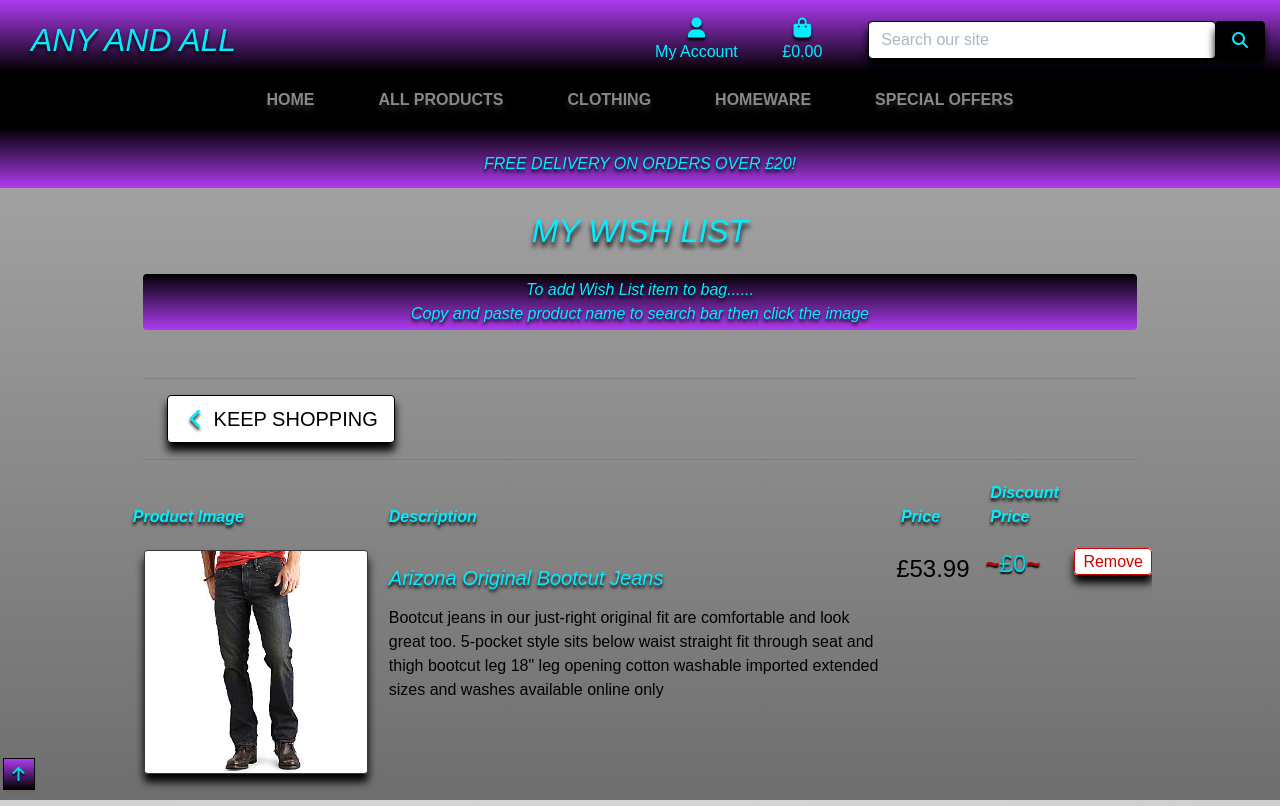
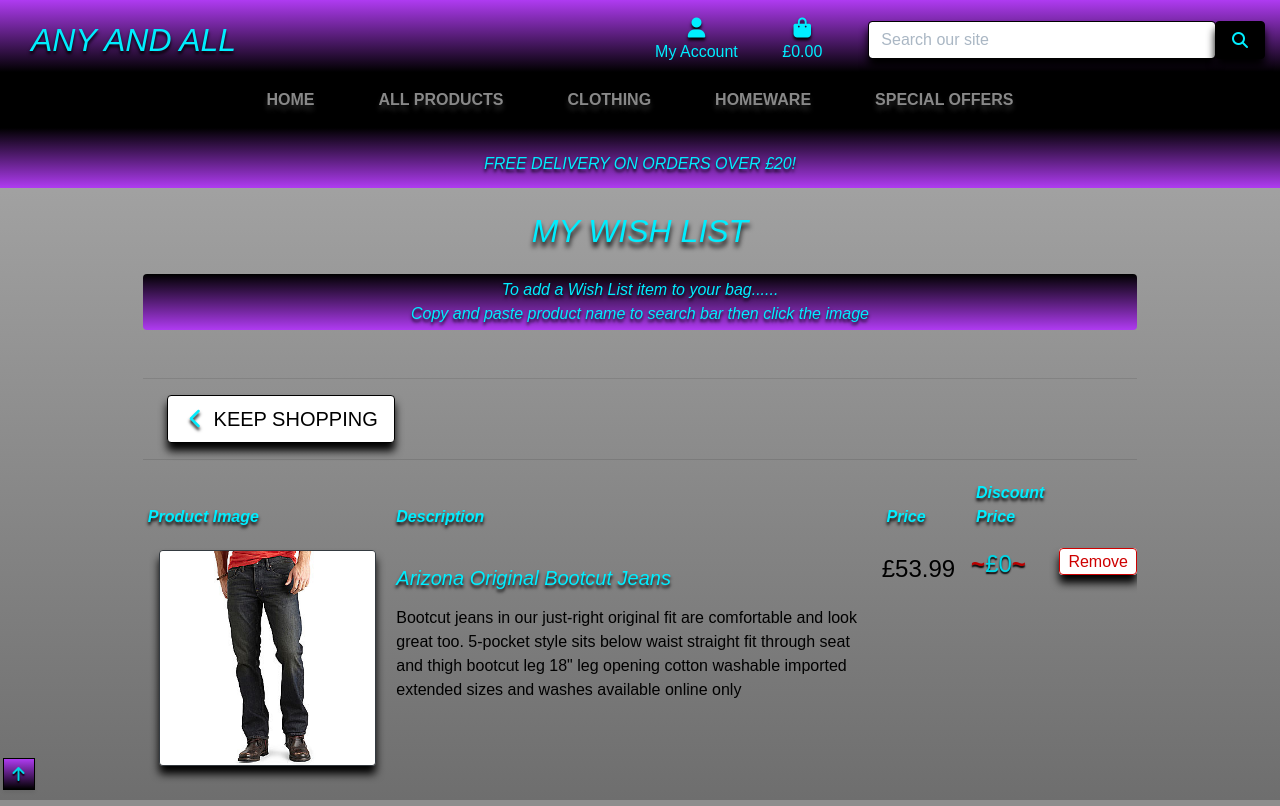
Before and after one commit to SPUR-TECH/Any-And-All, a Django app: page /wishlist/ in a window 1280 px wide. Run offline with Django 3.2, Linux system fonts and the light colour scheme; a user stored in the database is signed in; data comes from the database, SQL or seed files in the repository; tables that the repository leaves empty hold one stand-in row (values such as "Sample post"); some libraries are stand-ins or nearby versions; some web fonts are replaced.

Commit message:
remove second favicon code in base.html and adjust wish list instructions

```diff
--- a/templates/base.html
+++ b/templates/base.html
@@ -26,7 +26,6 @@
         integrity="sha384-Vkoo8x4CGsO3+Hhxv8T/Q5PaXtkKtu6ug5TOeNV6gBiFeWPGFN9MuhOf23Q9Ifjh" crossorigin="anonymous">
     <link rel="stylesheet" href="https://fonts.googleapis.com/css2?family=Mochiy+Pop+One">
     <link rel="stylesheet" href="{% static 'css/base.css' %}">
-    <link rel="shortcut icon" href="/products/media/shopping-bag-favicon.png'" type="image/x-icon">
     {% endblock %}
 
     {% block extra_css %}
--- a/wishlist/templates/wishlist.html
+++ b/wishlist/templates/wishlist.html
@@ -21,7 +21,7 @@
                     My Wish List</h2>
             </i>
             <p class="text-center bg-color pt-1 pb-1 pl-2 pr-2 rounded mt-3 mb-5">
-                <i>To add Wish List item to bag......
+                <i>To add a Wish List item to your bag......
                     <br>
                     Copy and paste product name to search bar then click the image</i>
             </p>
@@ -41,7 +41,7 @@
     </div>
 
     <div class="row">
-        <div class="wishlist col-md-12 pl-0 pr-0">
+        <div class="wishlist col-md-12">
             {% if wishlist.products.all %}
             <div class="d-block d-md-none">
 
@@ -56,7 +56,7 @@
                     <div class="col-12 col-sm-6 order-sm-last mb-4">
                         {% if wish.discount_price %}
                         <p class="text-black">Price Each: £<del>{{ wish.price }}</del></p>
-                        <h4 class="text-light">Discount Price :</h4>
+                        <h4 class="text-light"><i>Discount Price :</i></h4>
                         <h4 class="discount-price-text-light">
                             <i><b>~</b>£{{ wish.discount_price }}<b>~</b></i>
                         </h4>
@@ -64,7 +64,7 @@
                     </div>
                     <div class="col-12 col-sm-6 mb-4">
                         <p class="text-black">Price Each: £{{ wish.price }}</p>
-                        <h4 class="text-light">Discount Price :</h4>
+                        <h4 class="text-light"><i>Discount Price :</i></h4>
                         <h4 class="text-light">
                             <b>~</b>£<i></i>0</i><b>~</b>
                         </h4>
@@ -160,13 +160,7 @@
                 </table>
             </div>
             {% else %}
-            <p class="lead mb-5">Your Wish List is empty.</p>
-            <a href="{% url 'products' %}" class="btn btn-outline-black rounded btn-lg">
-                <span class="icon">
-                    <i class="fas fa-chevron-left"></i>
-                </span>
-                <span class="text-uppercase">Keep Shopping</span>
-            </a>
+            <p class="lead mb-5 text-black">Your Wish List is empty.</p>
             {% endif %}
         </div>
     </div>
```
